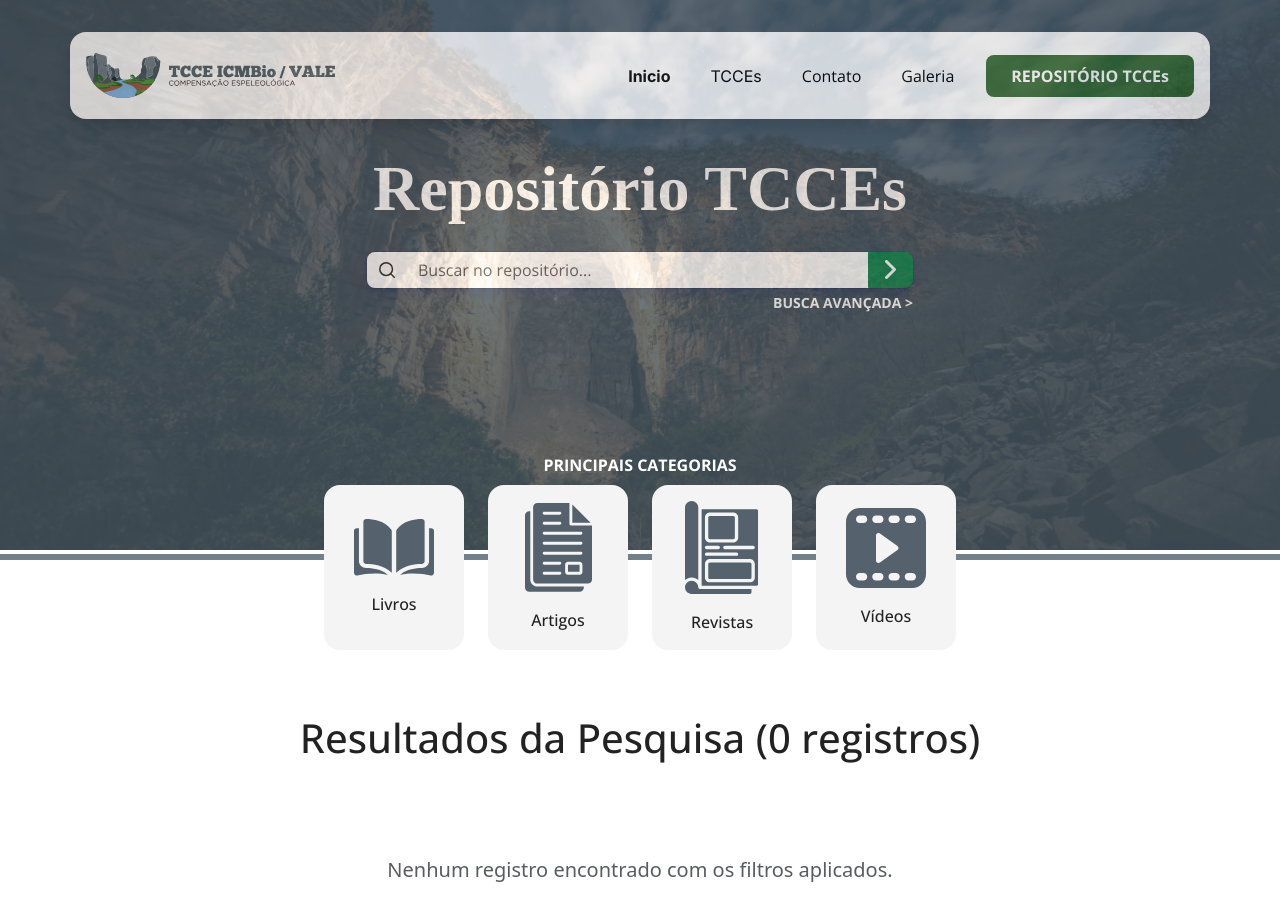
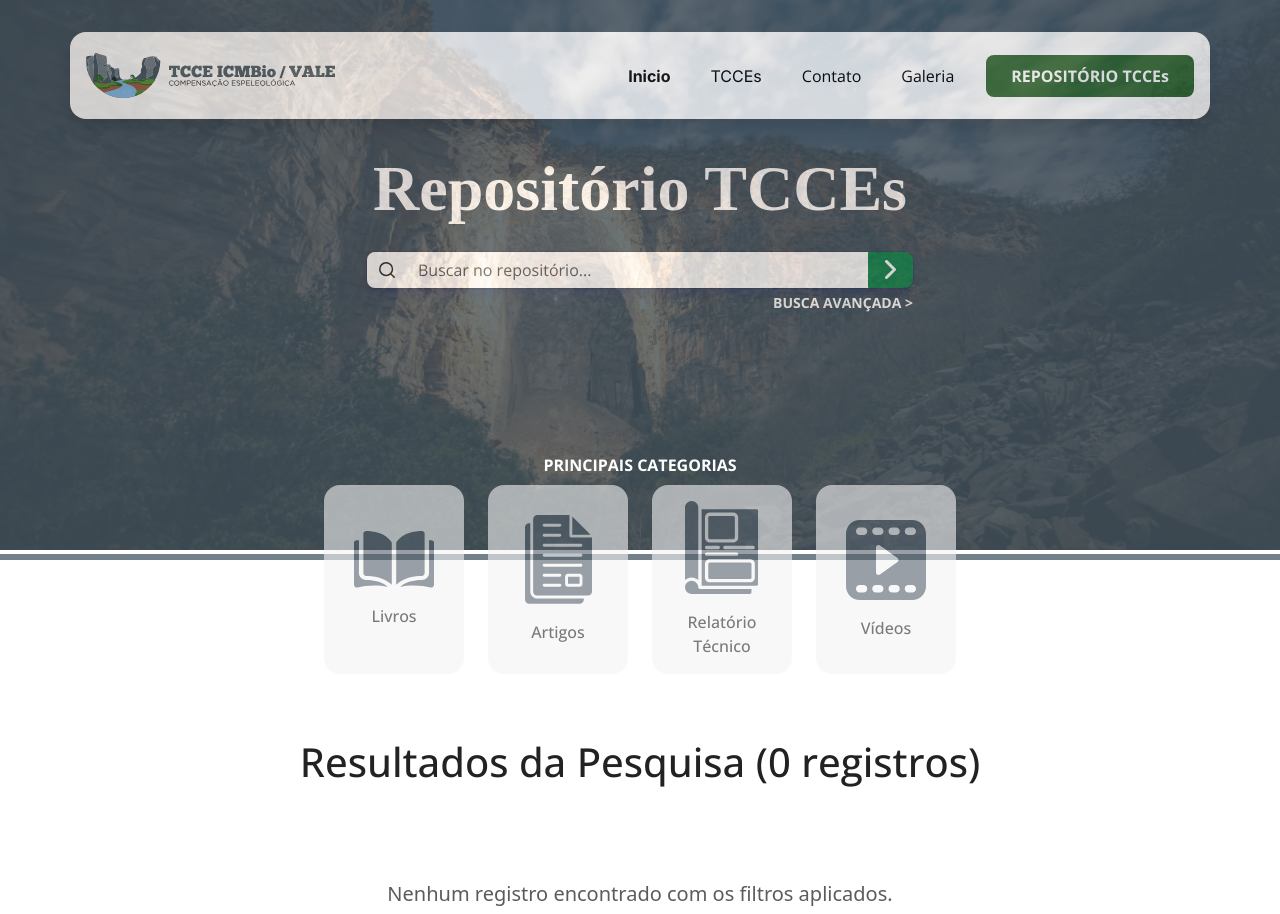
Before and after one commit to iabstecnologia/repositoriotcce, a Django app: page /repositorio/ in a window 1280 px wide. Shown: the top 914 px of the page. Run offline with Django 5.2, Linux system fonts and the light colour scheme; data that the repository does not hold is empty; some web fonts are replaced.

Commit message:
Adiciona busca por categorias na página do reppositório

```diff
--- a/apps/core/views/repositorio.py
+++ b/apps/core/views/repositorio.py
@@ -2,7 +2,7 @@ from django.views.generic import ListView
 from django.db.models import Q
 from django.shortcuts import render
 from datetime import datetime
-from apps.repositorio.models.repositorio import Registro
+from apps.repositorio.models.repositorio import Registro, TipoDocumento
 from apps.core.forms import RepositorioFilterForm
 
 
@@ -34,6 +34,7 @@ class RepositorioView(ListView):
         autor_id = self.request.GET.get('autor')
         tag_id = self.request.GET.get('tag')
         tipo_documento_id = self.request.GET.get('tipo_documento')
+        categoria = self.request.GET.get('categoria')
         area_tematica_id = self.request.GET.get('area_tematica')
         status_id = self.request.GET.get('status')
         tipo_publicacao_id = self.request.GET.get('tipo_publicacao')
@@ -59,8 +60,25 @@ class RepositorioView(ListView):
             queryset = queryset.filter(autores__id=autor_id)
         if tag_id:
             queryset = queryset.filter(tags__id=tag_id)
+        # Permite filtrar por tipo_documento usando id (padrão) ou por categoria textual
         if tipo_documento_id:
-            queryset = queryset.filter(tipo_documento__id=tipo_documento_id)
+            # Se for um número (id) usa id, senão tenta por nome (icontains)
+            if str(tipo_documento_id).isdigit():
+                queryset = queryset.filter(tipo_documento__id=tipo_documento_id)
+            else:
+                queryset = queryset.filter(tipo_documento__nome__icontains=tipo_documento_id)
+
+        # Filtro por categoria via parâmetro 'categoria' (usado pelos cards)
+        if categoria:
+            # Normaliza removendo espaço e 's' final simples e acentos comuns, tenta match icontains
+            norm = categoria.strip()
+            # remove 's' final (plural simples)
+            if len(norm) > 1 and (norm.endswith('s') or norm.endswith('S')):
+                norm = norm[:-1]
+            # substituições simples para acentos comuns (ajuda em comparações básicas)
+            norm = norm.replace('í','i').replace('Í','I').replace('é','e').replace('É','E').replace('á','a').replace('Á','A').replace('ó','o').replace('Ó','O').replace('ú','u').replace('Ú','U').replace('ã','a').replace('Ã','A').replace('õ','o').replace('Õ','O')
+            # Busca por tipo_documento que contenha o termo normalizado
+            queryset = queryset.filter(tipo_documento__nome__icontains=norm)
         if area_tematica_id:
             queryset = queryset.filter(area_tematica__id=area_tematica_id)
         if status_id:
@@ -95,4 +113,20 @@ class RepositorioView(ListView):
         # Se for necessário passar o termo de busca para o campo de busca simples no Header
         context['search_term'] = self.request.GET.get('q', '')
 
+        # Carrega todos os TipoDocumento ativos para os cards de categoria
+        tipos_documento = TipoDocumento.objects.filter(ativo=True).order_by('nome')
+        context['tipos_documento'] = tipos_documento
+
+        # Mapeia categorias simples (nomes dos cards) para IDs de TipoDocumento
+        # Esse mapeamento permite que os cards usem links simples e robustos
+        # Busca por correspondência parcial (icontains) para flexibilidade
+        category_mapping = {
+            'Livros': tipos_documento.filter(nome__icontains='Livro').first(),
+            'Artigos': tipos_documento.filter(nome__icontains='Artigo').first(),
+            'RelatórioTécnico': tipos_documento.filter(nome__icontains='RELATÓRIO').first(),
+            'Vídeos': tipos_documento.filter(nome__icontains='Vídeo').first() or tipos_documento.filter(nome__icontains='Video').first(),
+        }
+        # Manter apenas os tipos que existem no banco; converter para IDs
+        context['category_mapping'] = {k: v.id for k, v in category_mapping.items() if v}
+
         return context
--- a/www/templates/website/repo_busca.html
+++ b/www/templates/website/repo_busca.html
@@ -313,7 +313,8 @@
         <h2 class="text-white font-open-sans fw-bolder fs-6 text-center">PRINCIPAIS CATEGORIAS</h2>
     </div>
     <div class="row d-grip justify-content-center text-center gap-4 px-3 px-sm-4 px-md-5">
-        <a href="#" class="card category-card category-link text-decoration-none border-0 rounded-4 bg-custom-light-gray" data-category-name="Livros">
+        {% if category_mapping.Livros %}
+        <a href="{% url 'core:repositorio' %}?tipo_documento={{ category_mapping.Livros }}" class="card category-card category-link text-decoration-none border-0 rounded-4 bg-custom-light-gray" data-category-name="Livros">
             <div class="card-body p-3 d-flex flex-column justify-content-center align-items-center">
                 <div class="category-icon-container">
                     <img src="{% static 'assets/11-1149.svg' %}" alt="Livros" class="img-fluid" />
@@ -321,8 +322,19 @@
                 <p class="card-text mt-3 mb-0 text-custom-dark font-open-sans fw-medium category-text">Livros</p>
             </div>
         </a>
+        {% else %}
+        <div class="card category-card text-decoration-none border-0 rounded-4 bg-custom-light-gray" style="opacity: 0.6; cursor: not-allowed;" title="Categoria indisponível">
+            <div class="card-body p-3 d-flex flex-column justify-content-center align-items-center">
+                <div class="category-icon-container">
+                    <img src="{% static 'assets/11-1149.svg' %}" alt="Livros" class="img-fluid" />
+                </div>
+                <p class="card-text mt-3 mb-0 text-custom-dark font-open-sans fw-medium category-text">Livros</p>
+            </div>
+        </div>
+        {% endif %}
 
-        <a href="#" class="card category-card category-link text-decoration-none border-0 rounded-4 bg-custom-light-gray" data-category-name="Artigos">
+        {% if category_mapping.Artigos %}
+        <a href="{% url 'core:repositorio' %}?tipo_documento={{ category_mapping.Artigos }}" class="card category-card category-link text-decoration-none border-0 rounded-4 bg-custom-light-gray" data-category-name="Artigos">
             <div class="card-body p-3 d-flex flex-column justify-content-center align-items-center">
                 <div class="category-icon-container">
                     <img src="{% static 'assets/11-1288.svg' %}" alt="Artigos" class="img-fluid" />
@@ -330,17 +342,39 @@
                 <p class="card-text mt-3 mb-0 text-custom-dark font-open-sans fw-medium category-text">Artigos</p>
             </div>
         </a>
-
-        <a href="#" class="card category-card category-link text-decoration-none border-0 rounded-4 bg-custom-light-gray" data-category-name="Revistas">
+        {% else %}
+        <div class="card category-card text-decoration-none border-0 rounded-4 bg-custom-light-gray" style="opacity: 0.6; cursor: not-allowed;" title="Categoria indisponível">
             <div class="card-body p-3 d-flex flex-column justify-content-center align-items-center">
                 <div class="category-icon-container">
-                    <img src="{% static 'assets/11-1294.svg' %}" alt="Revistas" class="img-fluid" />
+                    <img src="{% static 'assets/11-1288.svg' %}" alt="Artigos" class="img-fluid" />
                 </div>
-                <p class="card-text mt-3 mb-0 text-custom-dark font-open-sans fw-medium category-text">Revistas</p>
+                <p class="card-text mt-3 mb-0 text-custom-dark font-open-sans fw-medium category-text">Artigos</p>
+            </div>
+        </div>
+        {% endif %}
+
+        {% if category_mapping.RelatórioTécnico %}
+        <a href="{% url 'core:repositorio' %}?tipo_documento={{ category_mapping.RelatórioTécnico }}" class="card category-card category-link text-decoration-none border-0 rounded-4 bg-custom-light-gray" data-category-name="Relatório Técnico">
+            <div class="card-body p-3 d-flex flex-column justify-content-center align-items-center">
+                <div class="category-icon-container">
+                    <img src="{% static 'assets/11-1294.svg' %}" alt="Relatório Técnico" class="img-fluid" />
+                </div>
+                <p class="card-text mt-3 mb-0 text-custom-dark font-open-sans fw-medium category-text">Relatório Técnico</p>
             </div>
         </a>
+        {% else %}
+        <div class="card category-card text-decoration-none border-0 rounded-4 bg-custom-light-gray" style="opacity: 0.6; cursor: not-allowed;" title="Categoria indisponível">
+            <div class="card-body p-3 d-flex flex-column justify-content-center align-items-center">
+                <div class="category-icon-container">
+                    <img src="{% static 'assets/11-1294.svg' %}" alt="Relatório Técnico" class="img-fluid" />
+                </div>
+                <p class="card-text mt-3 mb-0 text-custom-dark font-open-sans fw-medium category-text">Relatório Técnico</p>
+            </div>
+        </div>
+        {% endif %}
 
-        <a href="#" class="card category-card category-link text-decoration-none border-0 rounded-4 bg-custom-light-gray" data-category-name="Vídeos">
+        {% if category_mapping.Vídeos %}
+        <a href="{% url 'core:repositorio' %}?tipo_documento={{ category_mapping.Vídeos }}" class="card category-card category-link text-decoration-none border-0 rounded-4 bg-custom-light-gray" data-category-name="Vídeos">
             <div class="card-body p-3 d-flex flex-column justify-content-center align-items-center">
                 <div class="category-icon-container">
                     <img src="{% static 'assets/11-1304.svg' %}" alt="Vídeos" class="img-fluid" />
@@ -348,6 +382,16 @@
                 <p class="card-text mt-3 mb-0 text-custom-dark font-open-sans fw-medium category-text">Vídeos</p>
             </div>
         </a>
+        {% else %}
+        <div class="card category-card text-decoration-none border-0 rounded-4 bg-custom-light-gray" style="opacity: 0.6; cursor: not-allowed;" title="Categoria indisponível">
+            <div class="card-body p-3 d-flex flex-column justify-content-center align-items-center">
+                <div class="category-icon-container">
+                    <img src="{% static 'assets/11-1304.svg' %}" alt="Vídeos" class="img-fluid" />
+                </div>
+                <p class="card-text mt-3 mb-0 text-custom-dark font-open-sans fw-medium category-text">Vídeos</p>
+            </div>
+        </div>
+        {% endif %}
     </div>
 </div>
 
```
